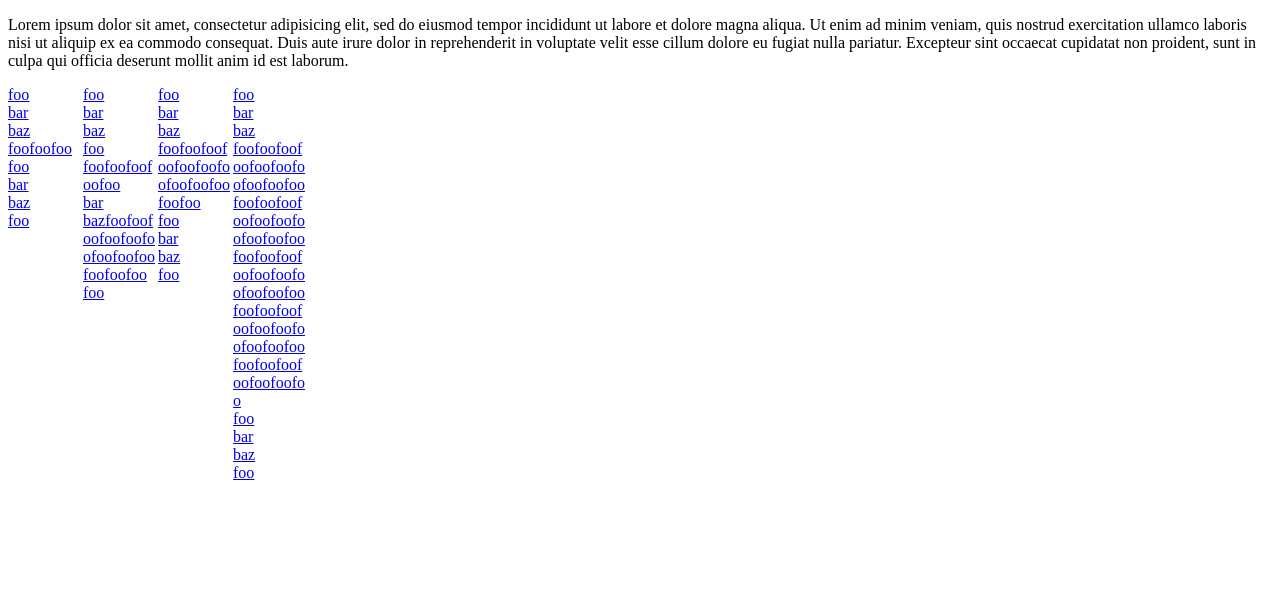
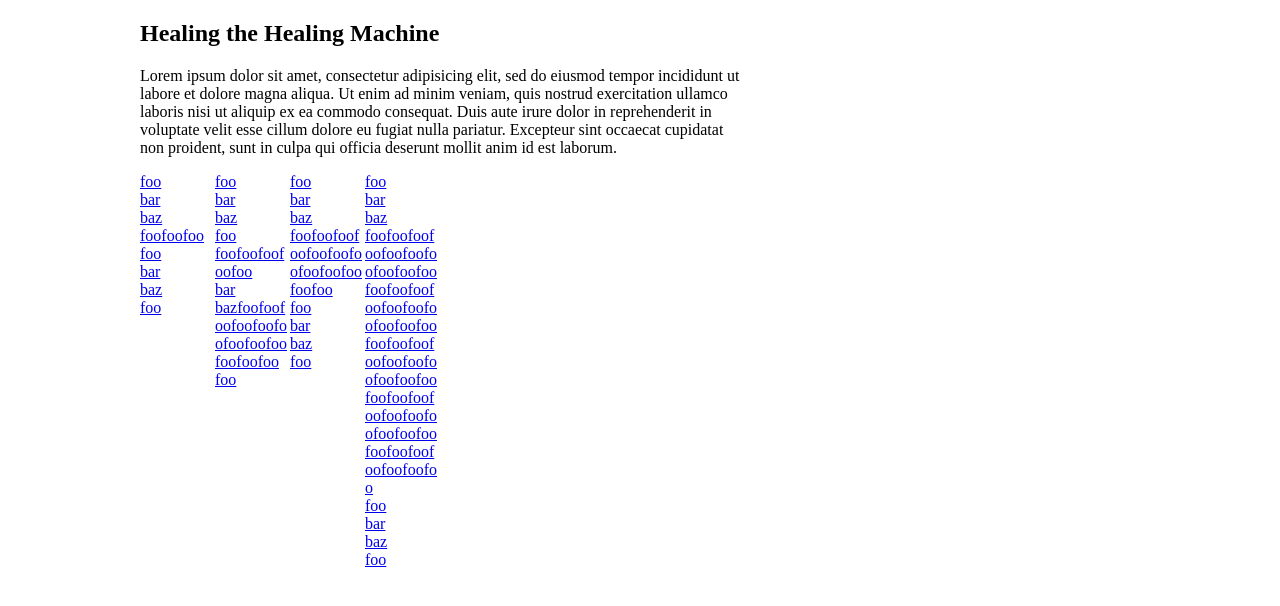
Before and after one commit to oskarradon/paimio, a website: page index.html in a window 1280 px wide. Drawn offline with Linux system fonts and the light colour scheme.

Commit message:
Start styling the upper div

```diff
--- a/index.html
+++ b/index.html
@@ -10,6 +10,7 @@
   <body>
     <div class="container">
       <section class="top">
+        <h1>Healing the Healing Machine</h1>
         <p class="description">Lorem ipsum dolor sit amet, consectetur adipisicing elit, sed do eiusmod tempor incididunt ut labore et dolore magna aliqua. Ut enim ad minim veniam, quis nostrud exercitation ullamco laboris nisi ut aliquip ex ea commodo consequat. Duis aute irure dolor in reprehenderit in voluptate velit esse cillum dolore eu fugiat nulla pariatur. Excepteur sint occaecat cupidatat non proident, sunt in culpa qui officia deserunt mollit anim id est laborum.</p>
       </section>
       <section class="bottom">
--- a/scss/styles.scss
+++ b/scss/styles.scss
@@ -1,3 +1,12 @@
+.container {
+  margin: auto;
+  width: 1000px;
+}
+
+.description {
+  width: 600px;
+}
+
 ul {
   float: left;
   list-style: none;
```
Also changed, not shown: css/styles.css.
